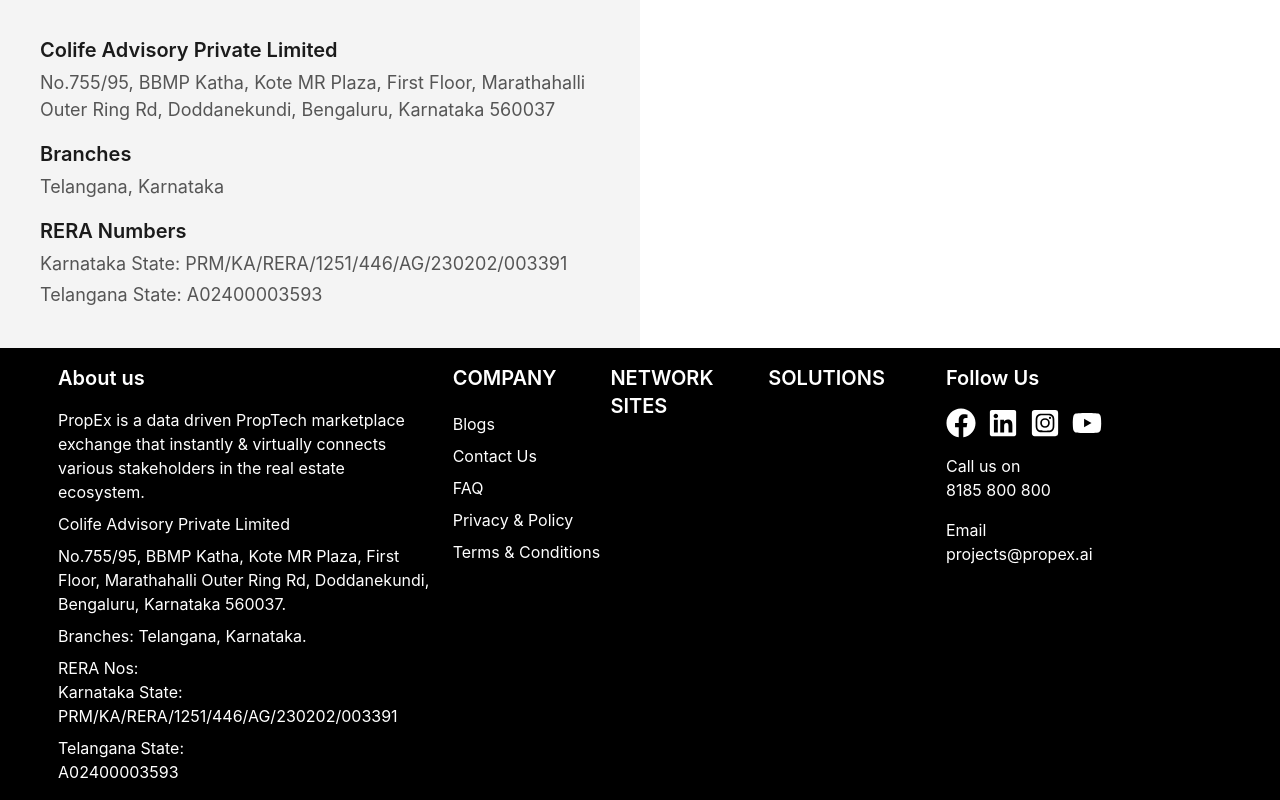
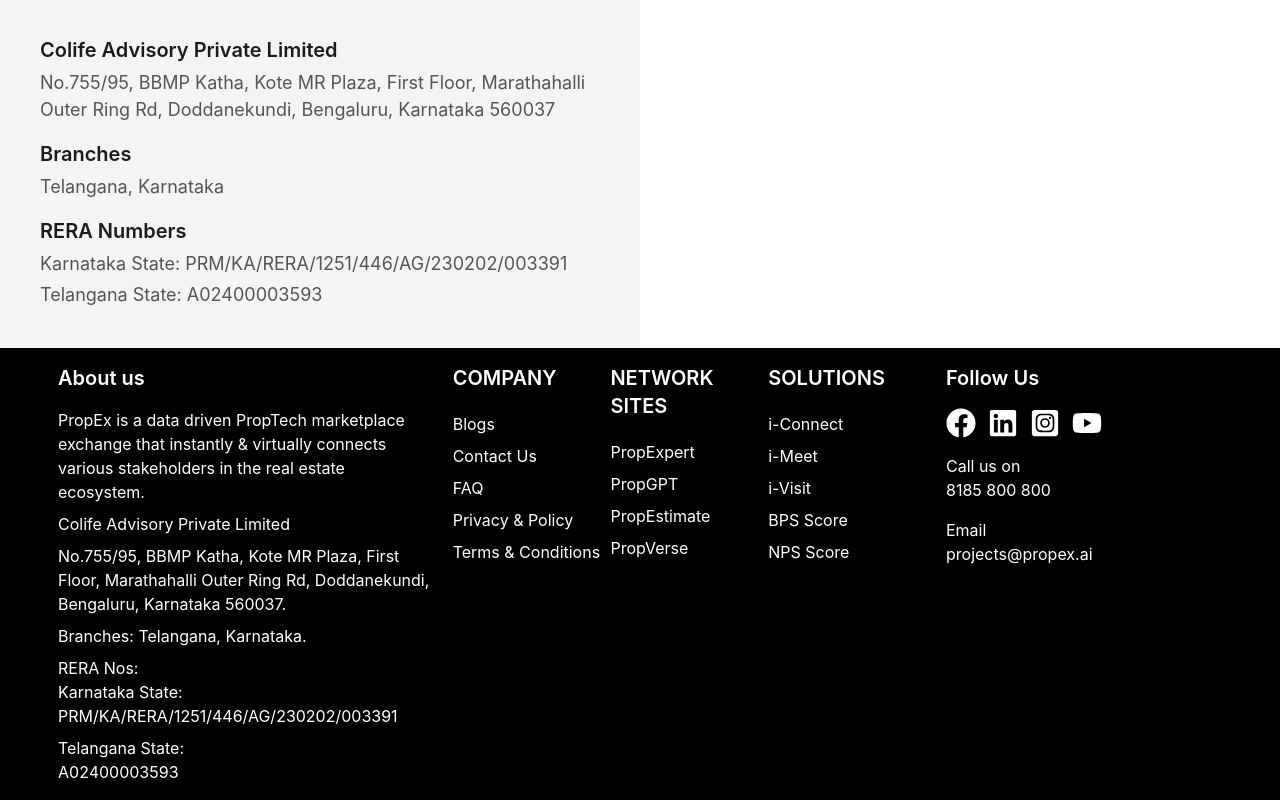
Before and after one commit to hariColive/propexQA, a React (Vite) app: page /Contactus in a window 1280 px wide. Shown: the part 889-1689 px from the top of the page. Built offline with nearby package versions, Linux system fonts and the light colour scheme.

Commit message:
Footer Items updated

```diff
--- a/src/data/footer.js
+++ b/src/data/footer.js
@@ -12,11 +12,22 @@
     },
     {
       title:'NETWORK SITES',
-      items: ['PropExpert','PropGPT','PropEstimate','PropVerse']
+      items: [
+        {name: "PropExpert", link:"/"},
+        {name: "PropGPT", link:"/"},
+        {name: "PropEstimate", link:"/"},
+        {name: "PropVerse", link:"/"}
+      ]
     },
     {
       title:'SOLUTIONS',
-      items: ['i-Connect','i-Meet','i-Visit','BPS Score','NPS Score']
+      items: [
+        {name:"i-Connect", link:"/"},
+        {name:"i-Meet", link:"/"},
+        {name:"i-Visit", link:"/"},
+        {name:"BPS Score", link:"/"},
+        {name:"NPS Score", link:"/"}
+      ]
     },
   ]
 
```
